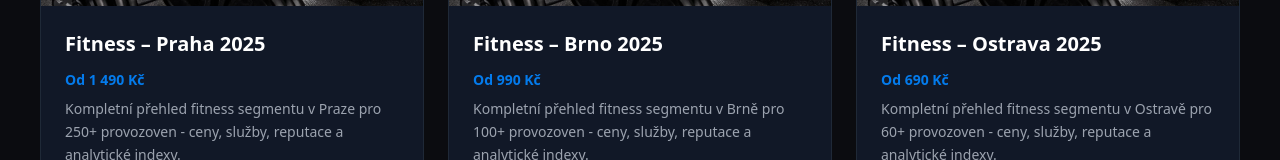
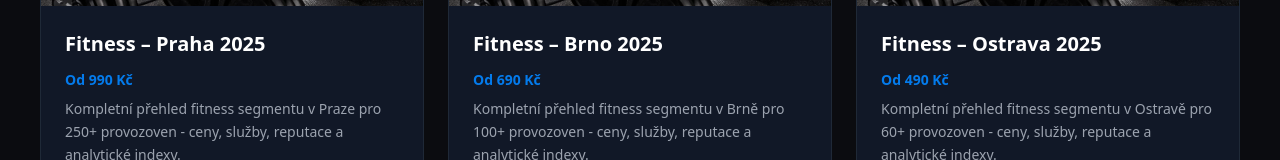
Before and after one commit to matejmuzik/my-nextjs-app, a Next.js app: page /produkty in a window 1280 px wide. Shown: the part 725-885 px from the top of the page. Built offline with nearby package versions, Linux system fonts and the light colour scheme.

Commit message:
fix: Update all hardcoded prices on product pages

```diff
--- a/app/produkty/fitness-brno-2025/page.tsx
+++ b/app/produkty/fitness-brno-2025/page.tsx
@@ -29,7 +29,7 @@ export default function ProductPage() {
             </div>
 
             <div className="mb-6">
-              <div className="text-4xl font-bold text-white mb-2">990 Kč</div>
+              <div className="text-4xl font-bold text-white mb-2">690 Kč</div>
               <p className="text-gray-400 text-sm">Jednorazový nákup</p>
             </div>
 
@@ -53,7 +53,7 @@ export default function ProductPage() {
             </div>
 
             <div className="mb-6">
-              <div className="text-4xl font-bold text-white mb-2">1 990 Kč</div>
+              <div className="text-4xl font-bold text-white mb-2">1 690 Kč</div>
               <p className="text-gray-400 text-sm">Jednorazový nákup</p>
             </div>
 
--- a/app/produkty/fitness-ostrava-2025/page.tsx
+++ b/app/produkty/fitness-ostrava-2025/page.tsx
@@ -29,7 +29,7 @@ export default function ProductPage() {
             </div>
 
             <div className="mb-6">
-              <div className="text-4xl font-bold text-white mb-2">690 Kč</div>
+              <div className="text-4xl font-bold text-white mb-2">490 Kč</div>
               <p className="text-gray-400 text-sm">Jednorazový nákup</p>
             </div>
 
@@ -53,7 +53,7 @@ export default function ProductPage() {
             </div>
 
             <div className="mb-6">
-              <div className="text-4xl font-bold text-white mb-2">1 690 Kč</div>
+              <div className="text-4xl font-bold text-white mb-2">1 490 Kč</div>
               <p className="text-gray-400 text-sm">Jednorazový nákup</p>
             </div>
 
--- a/app/produkty/fitness-praha-2025/page.tsx
+++ b/app/produkty/fitness-praha-2025/page.tsx
@@ -29,7 +29,7 @@ export default function ProductPage() {
             </div>
 
             <div className="mb-6">
-              <div className="text-4xl font-bold text-white mb-2">1 490 Kč</div>
+              <div className="text-4xl font-bold text-white mb-2">990 Kč</div>
               <p className="text-gray-400 text-sm">Jednorazový nákup</p>
             </div>
 
@@ -53,7 +53,7 @@ export default function ProductPage() {
             </div>
 
             <div className="mb-6">
-              <div className="text-4xl font-bold text-white mb-2">2 490 Kč</div>
+              <div className="text-4xl font-bold text-white mb-2">1 990 Kč</div>
               <p className="text-gray-400 text-sm">Jednorazový nákup</p>
             </div>
 
--- a/app/produkty/page.tsx
+++ b/app/produkty/page.tsx
@@ -6,7 +6,7 @@ export default function ProduktyPage() {
       id: 1,
       title: 'Fitness – Praha 2025',
       description: 'Kompletní přehled fitness segmentu v Praze pro 250+ provozoven - ceny, služby, reputace a analytické indexy.',
-      price: 'Od 1 490 Kč',
+      price: 'Od 990 Kč',
       tag: 'Dostupné',
       tagColor: 'bg-[#047BEC]',
       icon: '🏋️',
@@ -17,7 +17,7 @@ export default function ProduktyPage() {
       id: 2,
       title: 'Fitness – Brno 2025',
       description: 'Kompletní přehled fitness segmentu v Brně pro 100+ provozoven - ceny, služby, reputace a analytické indexy.',
-      price: 'Od 990 Kč',
+      price: 'Od 690 Kč',
       tag: 'Dostupné',
       tagColor: 'bg-[#047BEC]',
       icon: '🏋️',
@@ -28,7 +28,7 @@ export default function ProduktyPage() {
       id: 3,
       title: 'Fitness – Ostrava 2025',
       description: 'Kompletní přehled fitness segmentu v Ostravě pro 60+ provozoven - ceny, služby, reputace a analytické indexy.',
-      price: 'Od 690 Kč',
+      price: 'Od 490 Kč',
       tag: 'Dostupné',
       tagColor: 'bg-[#047BEC]',
       icon: '🏋️',
```
